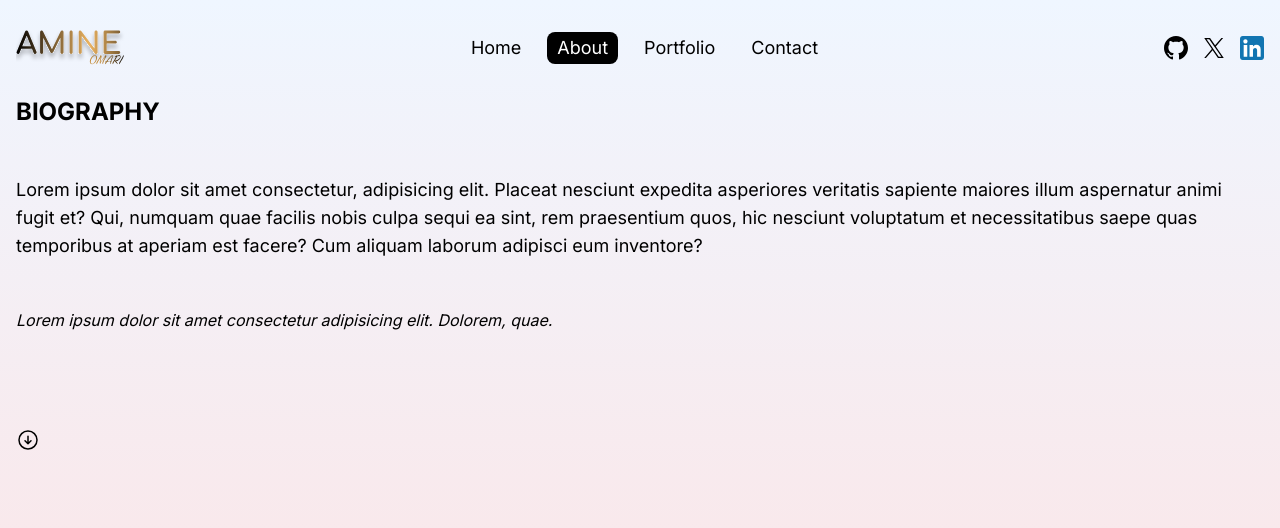
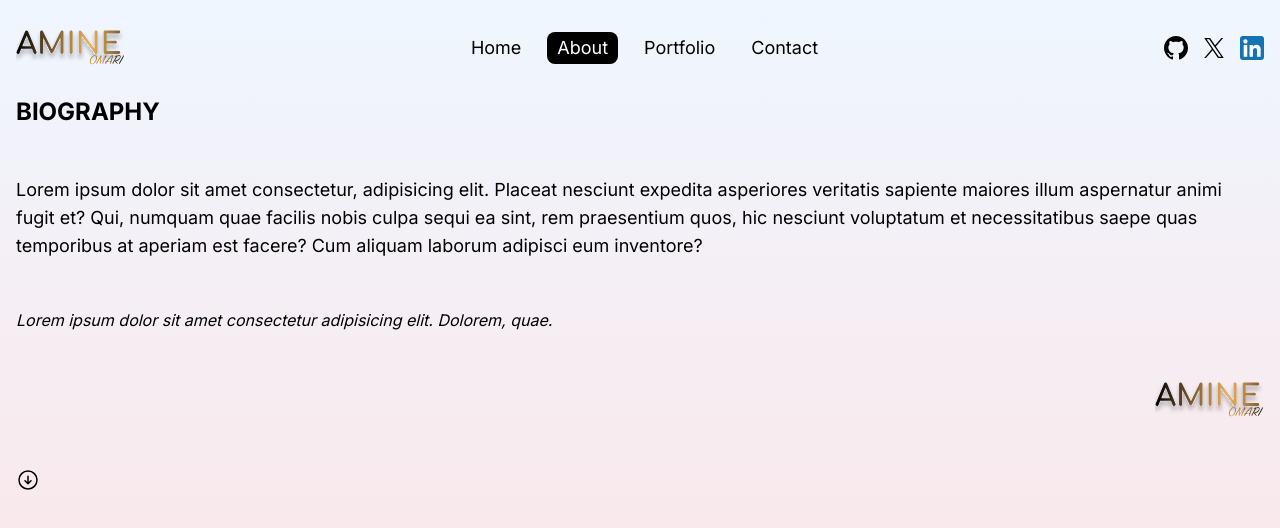
Before and after one commit to amine-omari/my-portfolio, a Next.js app: page /about in a window 1280 px wide. Shown: the top 528 px of the page. Built offline with nearby package versions, Linux system fonts and the light colour scheme.

Commit message:
feat: import Logo icon to about page

```diff
--- a/src/app/about/page.jsx
+++ b/src/app/about/page.jsx
@@ -1,6 +1,7 @@
 "use client";
 
 import CircleArrow from "@/icons/general/CircleArrow";
+import Logo from "@/icons/logos/Logo";
 import { motion } from "framer-motion";
 
 const AboutPage = () => {
@@ -36,7 +37,9 @@ const AboutPage = () => {
             </span>
 
             {/* Biography Signature */}
-            <div className="self-end"></div>
+            <div className="self-end">
+              <Logo />
+            </div>
 
             {/* Scroll Icon SVG */}
             <div>
```
